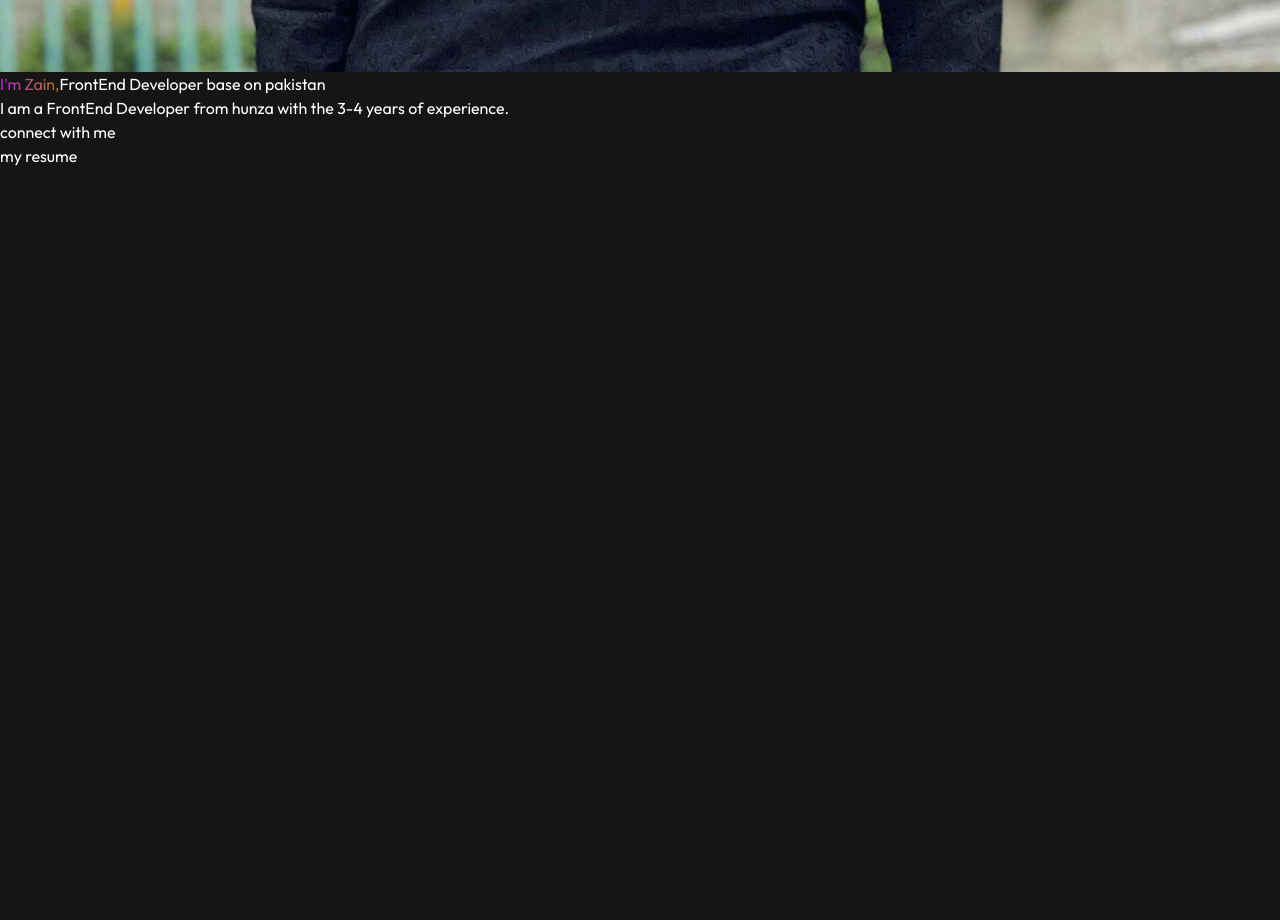
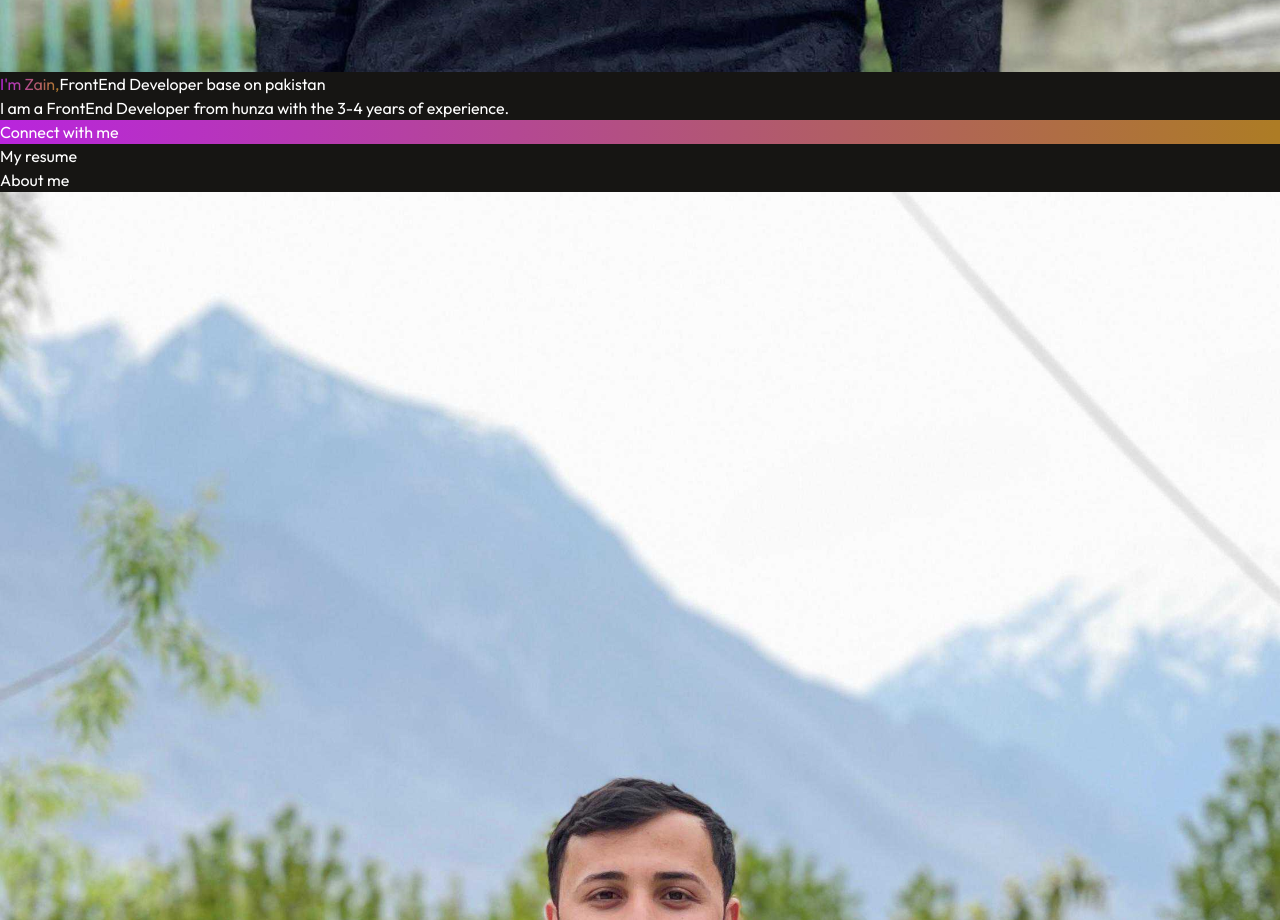
Before and after one commit to code-with-zain-hunzai/Portfolio, a React (Vite) app: page / in a window 1280 px wide. Shown: the part 1320-2240 px from the top of the page. Before the commit the page ends 1488 px from the top, so only its background shows below. Built offline with nearby package versions, Linux system fonts and the light colour scheme.

Commit message:
few changes in code

```diff
--- a/src/App.jsx
+++ b/src/App.jsx
@@ -1,12 +1,15 @@
 import React from 'react'
 import Navbar from './components/Navbar/Navbar'
 import Hero from './components/Hero/Hero'
+import About from './components/About/About'
+
 const App = () => {
   return (
     <div>
       <Navbar />
       <div className='w-[90%] mx-auto'>
       <Hero />
+      <About/>
       </div>
     </div>
   )
--- /dev/null
+++ b/src/components/About/About.jsx
@@ -0,0 +1,47 @@
+import React from 'react'
+import profile from '../../assets/profile.jpg'
+
+const About = () => {
+    return (
+        <div className='about flex flex-col items-center gap-202'>
+            <div className='about-title mb-20'>
+                <h1 className='text-7xl font-medium'>About me</h1>
+            </div>
+            <div className='about-section flex gap-20'>
+                <div className="about-left w-1/3">
+                    <img className='' src={profile} alt="" />
+                </div>
+                <div className="about-right flex flex-col gap-20">
+                    <div className="about-para flex flex-col text-2xl gap-5 font-medium">
+                        <p>A front-end developer designs interactive, visually engaging web interfaces using HTML, CSS, and JavaScript, enhancing user experience.</p>
+                        <p>A front-end developer creates dynamic web pages, focusing on user experience through the use of HTML, CSS, and JavaScript, React & Next.js </p>
+                    </div>
+                    <div className="about-skills flex flex-col gap-5">
+                        <div className="about-skill flex gap-10 items-center transition"><p className='min-w-52 text-xl font-medium'>HTML5 & Css3</p> <hr style={{ width: '80% ' }} /></div>
+                        <div className="about-skill flex gap-10 items-center transition"><p className='min-w-52 text-xl font-medium'>Tailwind css & Bootstrap</p> <hr style={{ width: '75%' }} /></div>
+                        <div className="about-skill flex gap-10 items-center transition"><p className='min-w-52 text-xl font-medium'>Javascript ES6</p> <hr style={{ width: '70%' }} /></div>
+                        <div className="about-skill flex gap-10 items-center transition"><p className='min-w-52 text-xl font-medium'>React</p> <hr style={{ width: '65%' }} /></div>
+                        <div className="about-skill flex gap-10 items-center transition"><p className='min-w-52 text-xl font-medium'>Next.js</p> <hr style={{ width: '60%' }} /></div>
+                    </div>
+                </div>
+            </div>
+            <div className="about-achievements mt-14">
+                <div className="about-achievement">
+                    <h1 className='text-4xl text-center'>3+</h1>
+                    <p>YEARS OF EXPERIENCE</p>
+                </div>
+                <hr />
+                <div className="about-achievement">
+                    <h1 className='text-4xl text-center'>20+</h1>
+                    <p>PROJECTS COMPLETED</p>
+                </div>
+                <hr />
+                <div className="about-achievement">
+                    <h1 className='text-4xl text-center'>15+</h1>
+                    <p>HAPPY CLIENTS</p>
+                </div>
+            </div>
+        </div>
+    )
+}
+export default About
--- a/src/components/Hero/Hero.jsx
+++ b/src/components/Hero/Hero.jsx
@@ -18,9 +18,11 @@ const Hero = () => {
         </span>
         FrontEnd Developer base on pakistan</h1>
       <p className='text-3xl w-[50%] text-center'>I am a FrontEnd Developer from hunza with the 3-4 years of experience.</p>
-      <div className='hero-action'>
-        <div className="hero-connect">connect with me</div>
-        <div className="hero-resume">my resume</div>
+      <div className='hero-action flex items-center gap-6 text-2xl mb-12 font-medium'>
+        <div className="hero-connect px-5 py-3  rounded-full"
+        style={{background:'linear-gradient(267deg, #AD7C25 0.36%, #B923E1 102.06%)'}}
+        >Connect with me</div>
+        <div className="hero-resume px-5 py-3 border rounded-full cursor-pointer hover:border-[#B415FF]">My resume</div>
       </div>
     </div>
   )
--- a/src/index.css
+++ b/src/index.css
@@ -13,3 +13,20 @@ body {
     color: white;
     font-family: outfit;
 }
+
+@layer components{
+    .about-skill hr {
+        outline: none;
+        border: none;
+        width: 50%;
+        height: 8PX;
+        border-radius: 50px;
+        background: linear-gradient(264deg, #DF8908 -5.09%, #b415b4 106.28%);
+    }
+    .about-achievements{
+        display: flex;
+        width: 100%;
+        justify-content: space-around;
+        margin-bottom: 80px;
+    }
+}
```
Also changed, not shown: src/assets/profile.jpg (added).
